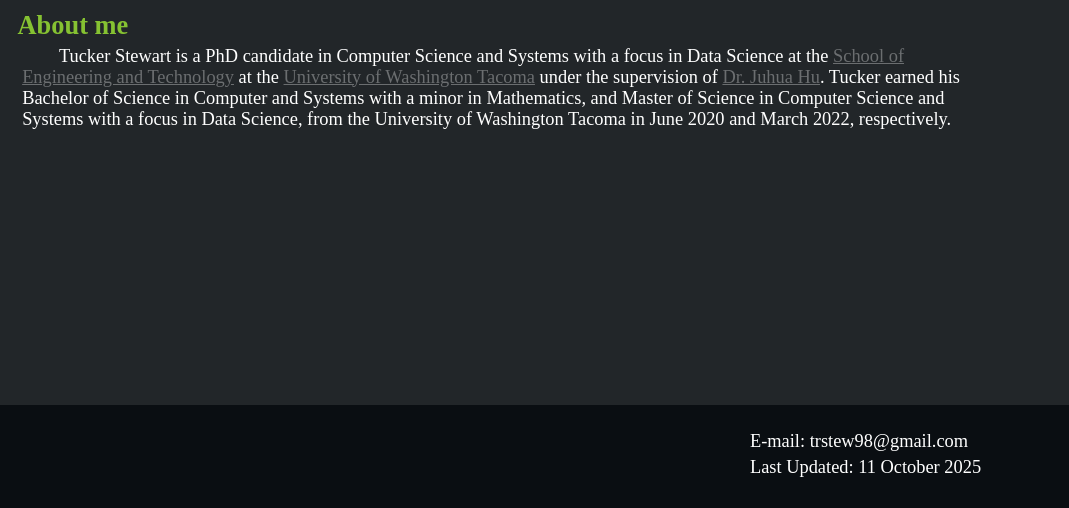
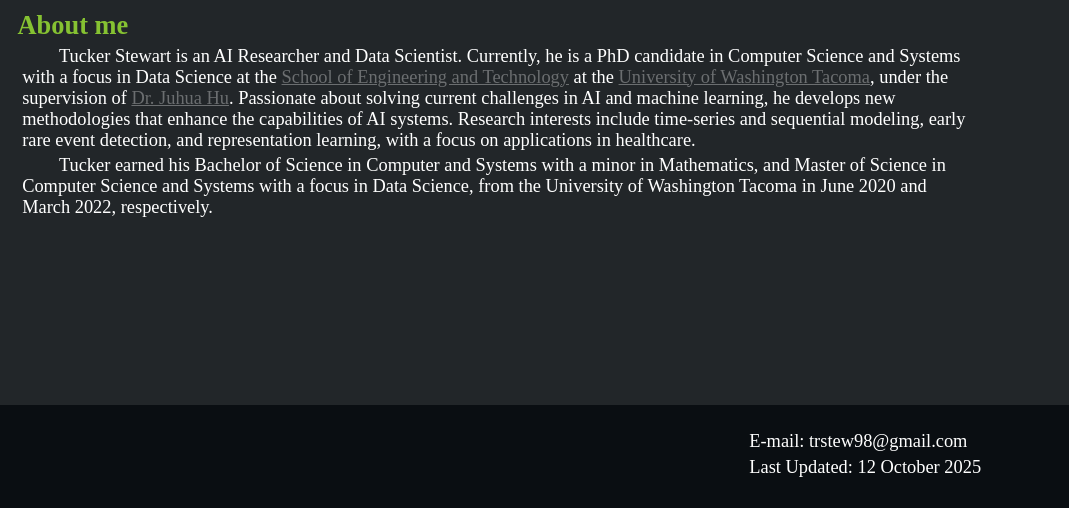
Before and after one commit to TuckerStewart98/PersonalWebsite, a plain HTML site: page WebContent/index.html in a window 1280 px wide. Shown: the part 589-1097 px from the top of the page, 211-1280 px from the left. Drawn offline with Linux system fonts and the light colour scheme.

Commit message:
Updated About Me Section

```diff
--- a/WebContent/index.html
+++ b/WebContent/index.html
@@ -37,13 +37,20 @@
 			<img alt="Picture of Tucker Stewart" id="personal-photo" src="./images/professional_photo.jpg" />
 			<h2>About me</h2>
 			<p>
-				&emsp;&emsp;Tucker Stewart is a PhD candidate in Computer Science and Systems with a focus in Data Science at the
-				<a id="university-department" href="https://www.tacoma.uw.edu/set/school-engineering-technology-home">School of Engineering and Technology</a>
-				at the
-				<a id="university" href="https://www.tacoma.uw.edu/">University of Washington Tacoma</a>
-				under the supervision of
-				<a id="mentor1" href="https://faculty.washington.edu/juhuah/">Dr. Juhua Hu</a>. Tucker earned his Bachelor of Science in Computer and Systems with a minor in Mathematics, and Master of Science in Computer Science and Systems
-				with a focus in Data Science, from the University of Washington Tacoma in June 2020 and March 2022, respectively.
+				&emsp;&emsp;Tucker Stewart is an AI Researcher and Data Scientist. Currently, he is a PhD candidate in
+				Computer Science and Systems with a focus in Data Science at the
+				<a href="https://www.tacoma.uw.edu/set/school-engineering-technology-home">School of Engineering and Technology</a>
+				at the <a href="https://www.tacoma.uw.edu/">University of Washington Tacoma</a>, under the supervision
+				of <a id="mentor1" href="https://faculty.washington.edu/juhuah/">Dr. Juhua Hu</a>.
+				Passionate about solving current challenges in AI and machine learning, he develops new methodologies
+				that enhance the capabilities of AI systems. Research interests include time-series and sequential
+				modeling, early rare event detection, and representation learning, with a focus on applications in
+				healthcare.
+			</p>
+			<p>
+				&emsp;&emsp;Tucker earned his Bachelor of Science in Computer and Systems with a minor in Mathematics,
+				and Master of Science in Computer Science and Systems with a focus in Data Science, from the University
+				of Washington Tacoma in June 2020 and March 2022, respectively.
 			</p>
 		</div>
 
@@ -64,7 +71,7 @@
 				<!-- Tucker Stewart's email address. -->
 				<p>E-mail: trstew98@gmail.com</p>
 				<!-- The day this page was last updated. -->
-				<p>Last Updated: 11 October 2025</p>
+				<p>Last Updated: 12 October 2025</p>
 			</div>
 		</footer>
 	</body>
```
Also changed, not shown: WebContent/contact_page.html (+1 -1 lines), WebContent/portfolio.html (+1 -1 lines), WebContent/resume.html (+1 -1 lines).
